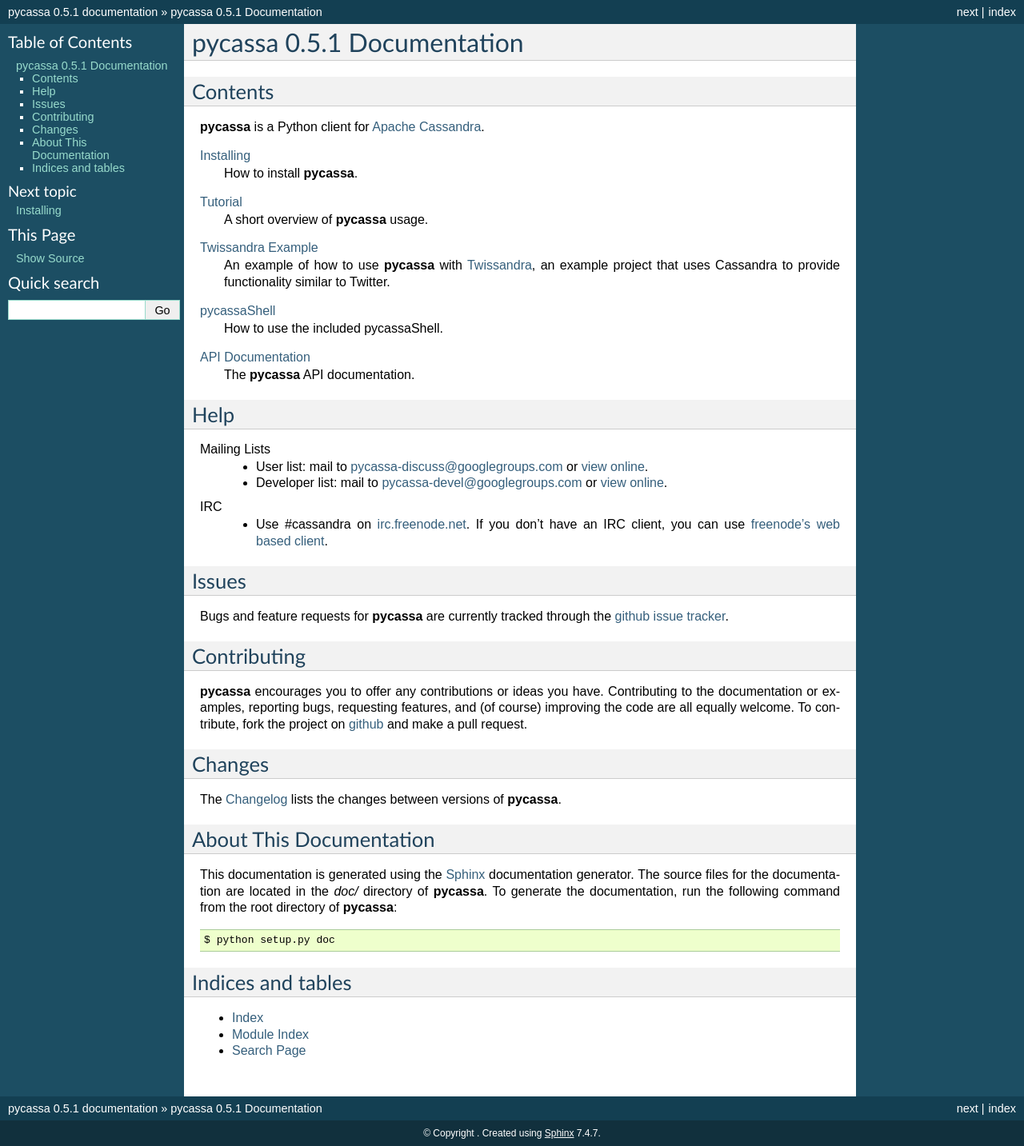
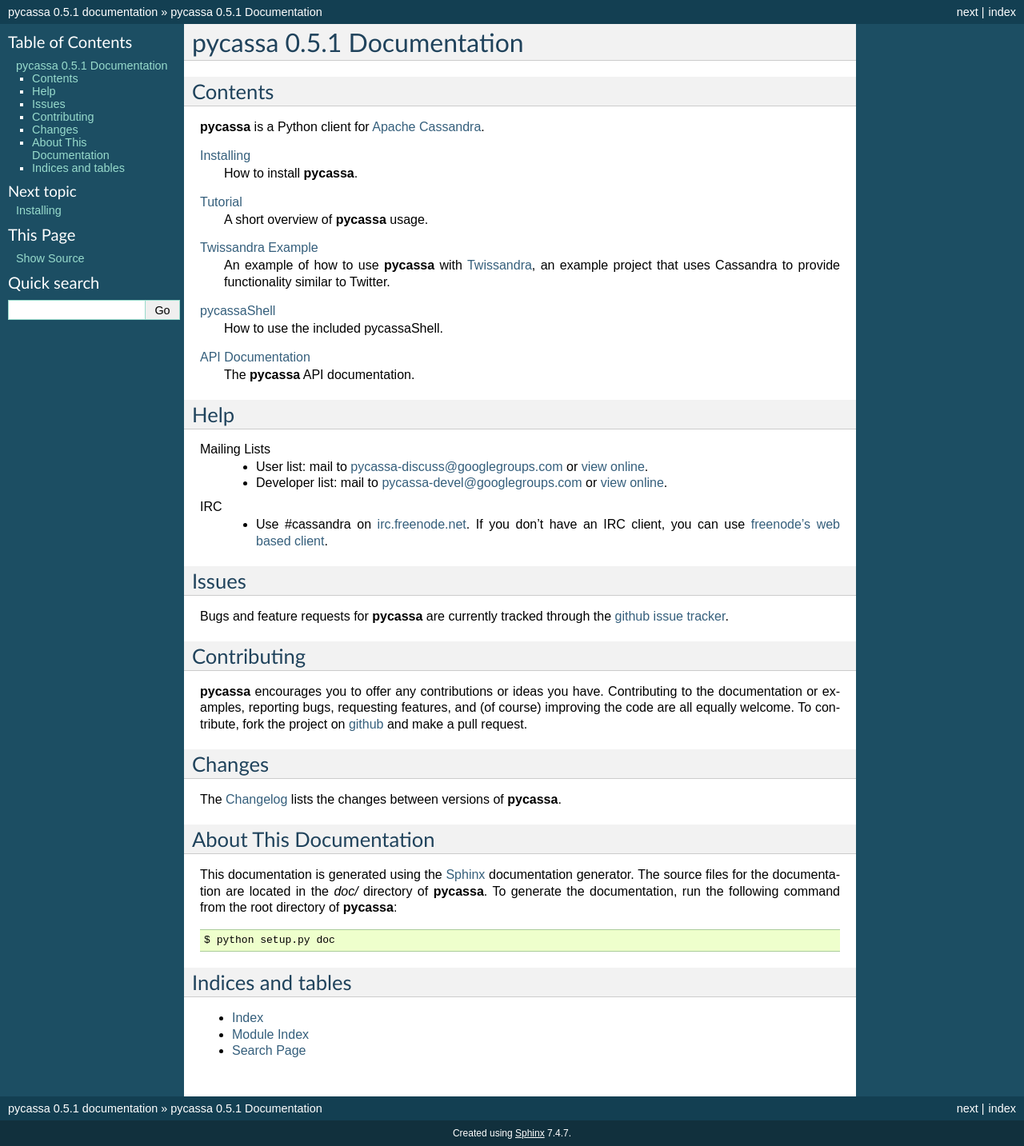
Before and after one commit to pycassa/pycassa, a Sphinx documentation site: the page built from doc/index.rst, in a window 1280 px wide. Shown: the whole page at 80% size. Built offline with Sphinx 7.4.7, drawn with Linux system fonts in a browser that asks for light colours.

Commit message:
Remove Copyright notice from bottom of documentation

```diff
--- a/doc/conf.py
+++ b/doc/conf.py
@@ -101,6 +101,12 @@
 # If true, links to the reST sources are added to the pages.
 #html_show_sourcelink = True
 
+# If true, "Created using Sphinx" is shown in the HTML footer. Default is True.
+html_show_sphinx = True
+
+# If true, "(C) Copyright ..." is shown in the HTML footer. Default is True.
+html_show_copyright = False
+
 # If true, an OpenSearch description file will be output, and all pages will
 # contain a <link> tag referring to it.  The value of this option must be the
 # base URL from which the finished HTML is served.
```
